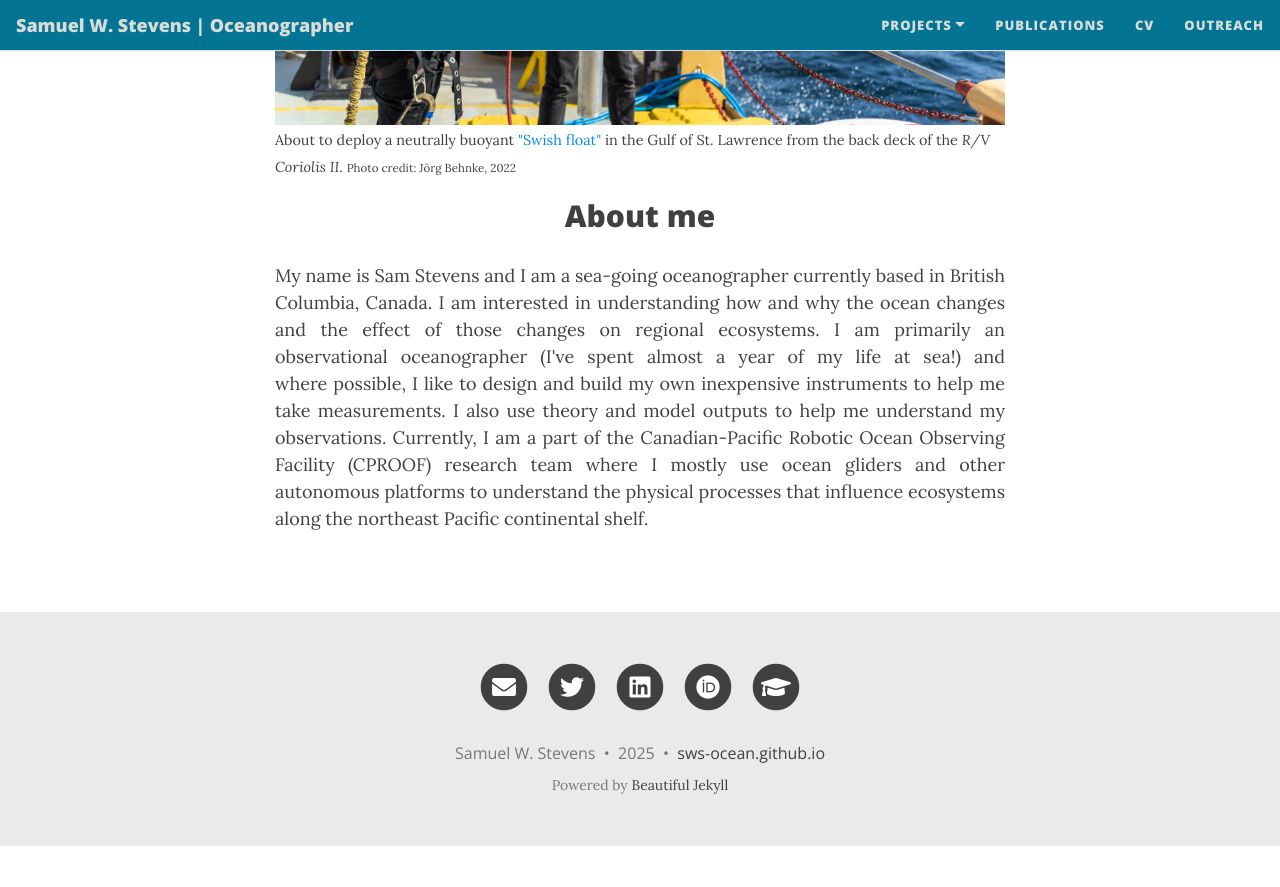
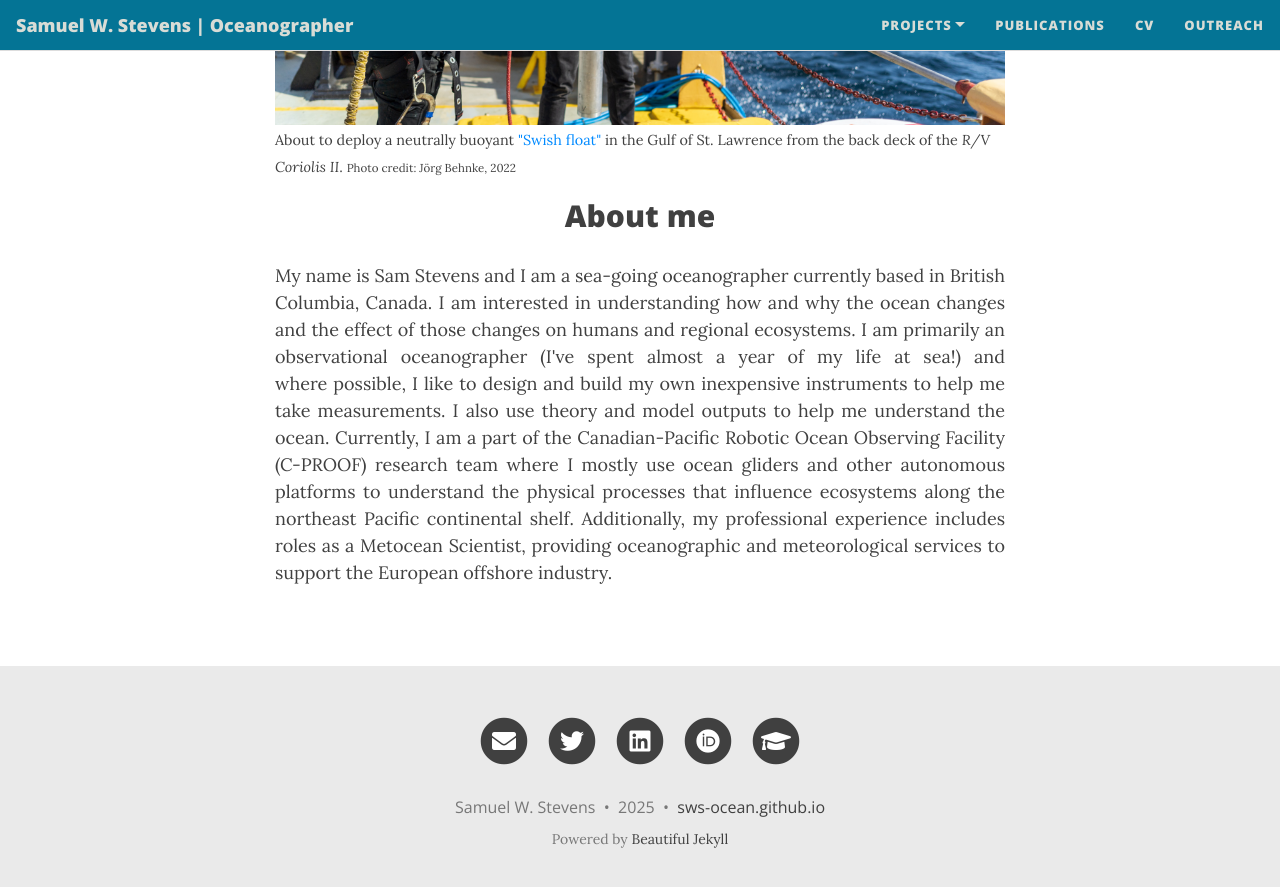
Before and after one commit to sws-ocean/sws-ocean.github.io, a Jekyll site: the page built from docs/index.html, in a window 1280 px wide and 900 px high, scrolled down 725 px. Shown: the top 887 px of the window. Built offline with Jekyll 4.4.1, drawn with Linux system fonts in a browser that asks for light colours; nearby versions of some CDN libraries; the list of posts is cut into pages by our own code; before the commit the page ends 1571 px from its top, so only the background shows below that.

Commit message:
Update index.html

```diff
--- a/docs/index.html
+++ b/docs/index.html
@@ -32,7 +32,7 @@
 <h2>About me</h2>
 
 <p align="justify">
-    My name is Sam Stevens and I am a sea-going oceanographer currently based in British Columbia, Canada. I am interested in understanding how and why the ocean changes and the effect of those changes on regional ecosystems. I am primarily an observational oceanographer (I've spent almost a year of my life at sea!) and where possible, I like to design and build my own inexpensive instruments to help me take measurements. I also use theory and model outputs to help me understand my observations. Currently, I am a part of the Canadian-Pacific Robotic Ocean Observing Facility (CPROOF) research team where I mostly use ocean gliders and other autonomous platforms to understand the physical processes that influence ecosystems along the northeast Pacific continental shelf.
+    My name is Sam Stevens and I am a sea-going oceanographer currently based in British Columbia, Canada. I am interested in understanding how and why the ocean changes and the effect of those changes on humans and regional ecosystems. I am primarily an observational oceanographer (I've spent almost a year of my life at sea!) and where possible, I like to design and build my own inexpensive instruments to help me take measurements. I also use theory and model outputs to help me understand the ocean. Currently, I am a part of the Canadian-Pacific Robotic Ocean Observing Facility (C-PROOF) research team where I mostly use ocean gliders and other autonomous platforms to understand the physical processes that influence ecosystems along the northeast Pacific continental shelf. Additionally, my professional experience includes roles as a Metocean Scientist, providing oceanographic and meteorological services to support the European offshore industry.
 </p>
 
 <!--
```
